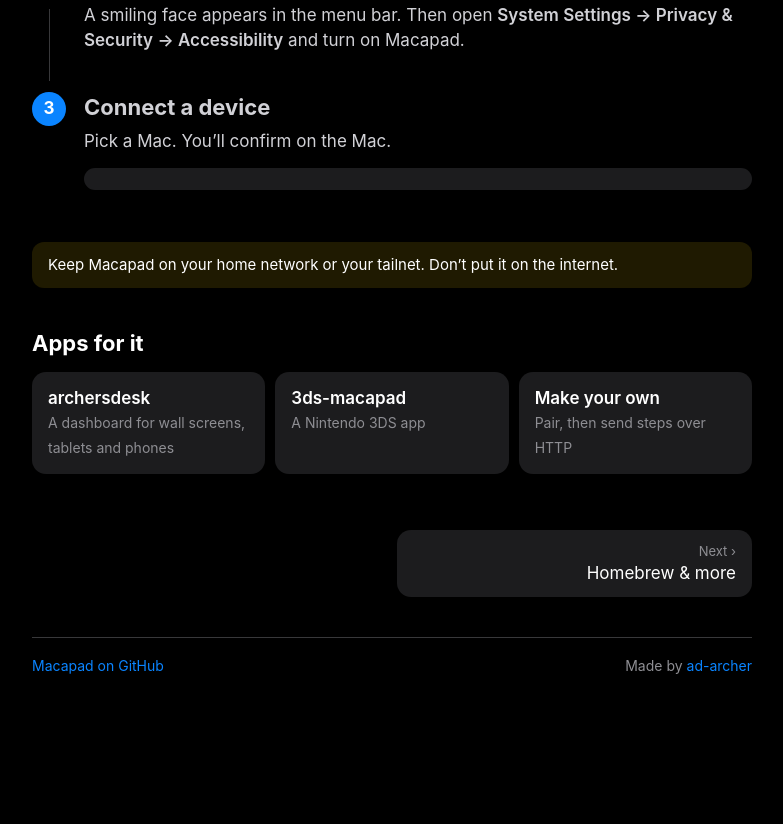
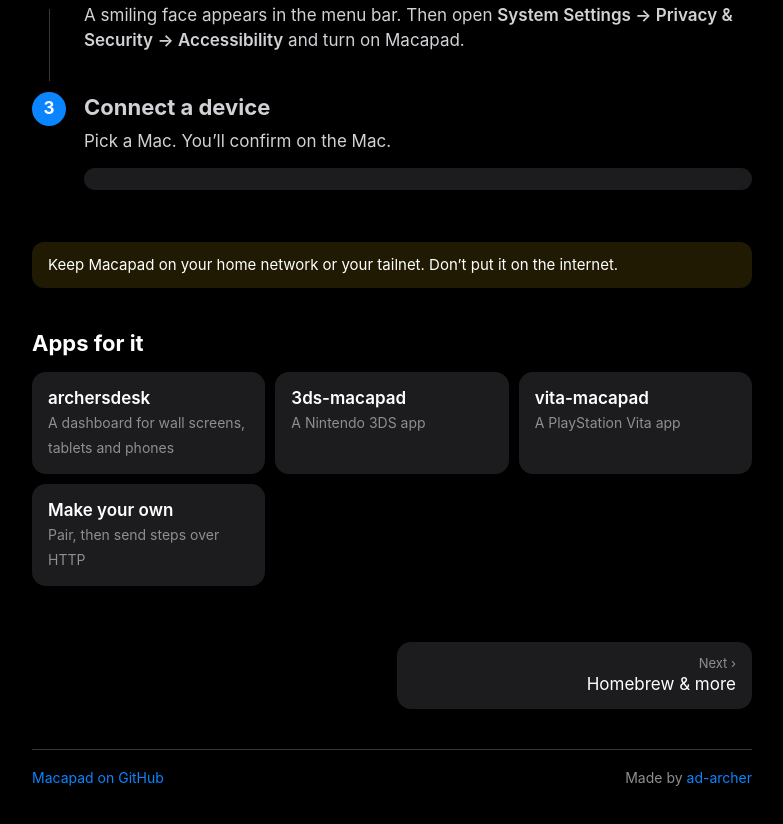
Before and after one commit to AD-Archer/Macapad, a plain HTML site: page Resources/docs.html in a window 1280 px wide. Shown: the part 617-1441 px from the top of the page, without its empty margins (332-1115 px from the left). Before the commit the page ends 1357 px from the top, so only its background shows below. Drawn offline with Linux system fonts and the light colour scheme.

Commit message:
feat: update README and docs to include vita-macapad app

```diff
--- a/Resources/docs.html
+++ b/Resources/docs.html
@@ -332,6 +332,7 @@
       <div class="tiles">
         <a class="tile" href="https://github.com/AD-Archer/archersdesk" target="_blank" rel="noopener"><b>archersdesk</b><span>A dashboard for wall screens, tablets and phones</span></a>
         <a class="tile" href="https://github.com/AD-Archer/3ds-macapad" target="_blank" rel="noopener"><b>3ds-macapad</b><span>A Nintendo 3DS app</span></a>
+        <a class="tile" href="https://github.com/AD-Archer/vita-macapad" target="_blank" rel="noopener"><b>vita-macapad</b><span>A PlayStation Vita app</span></a>
         <a class="tile" href="#pairing"><b>Make your own</b><span>Pair, then send steps over HTTP</span></a>
       </div>
     </section>
```
Also changed, not shown: README.md.
